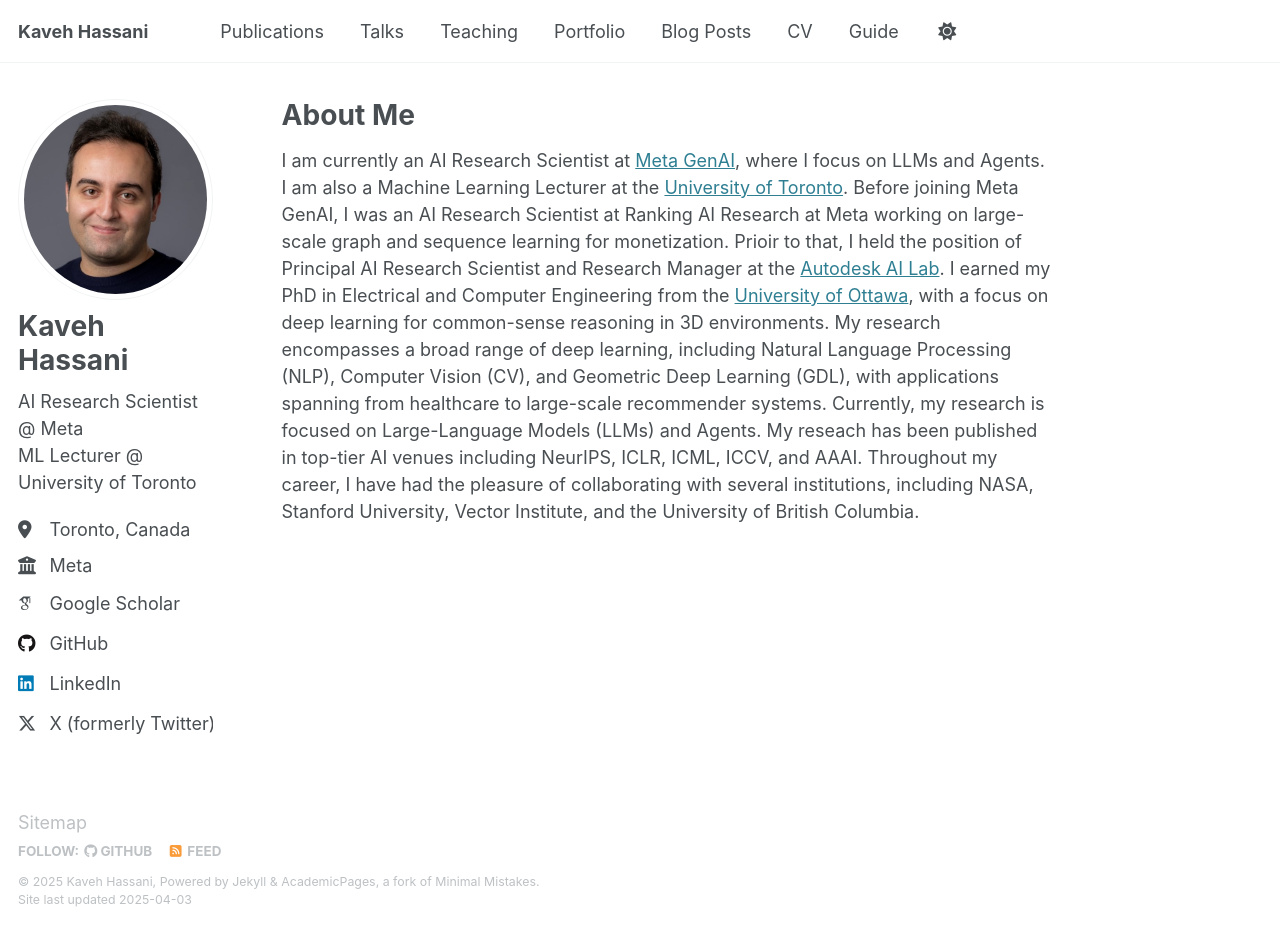
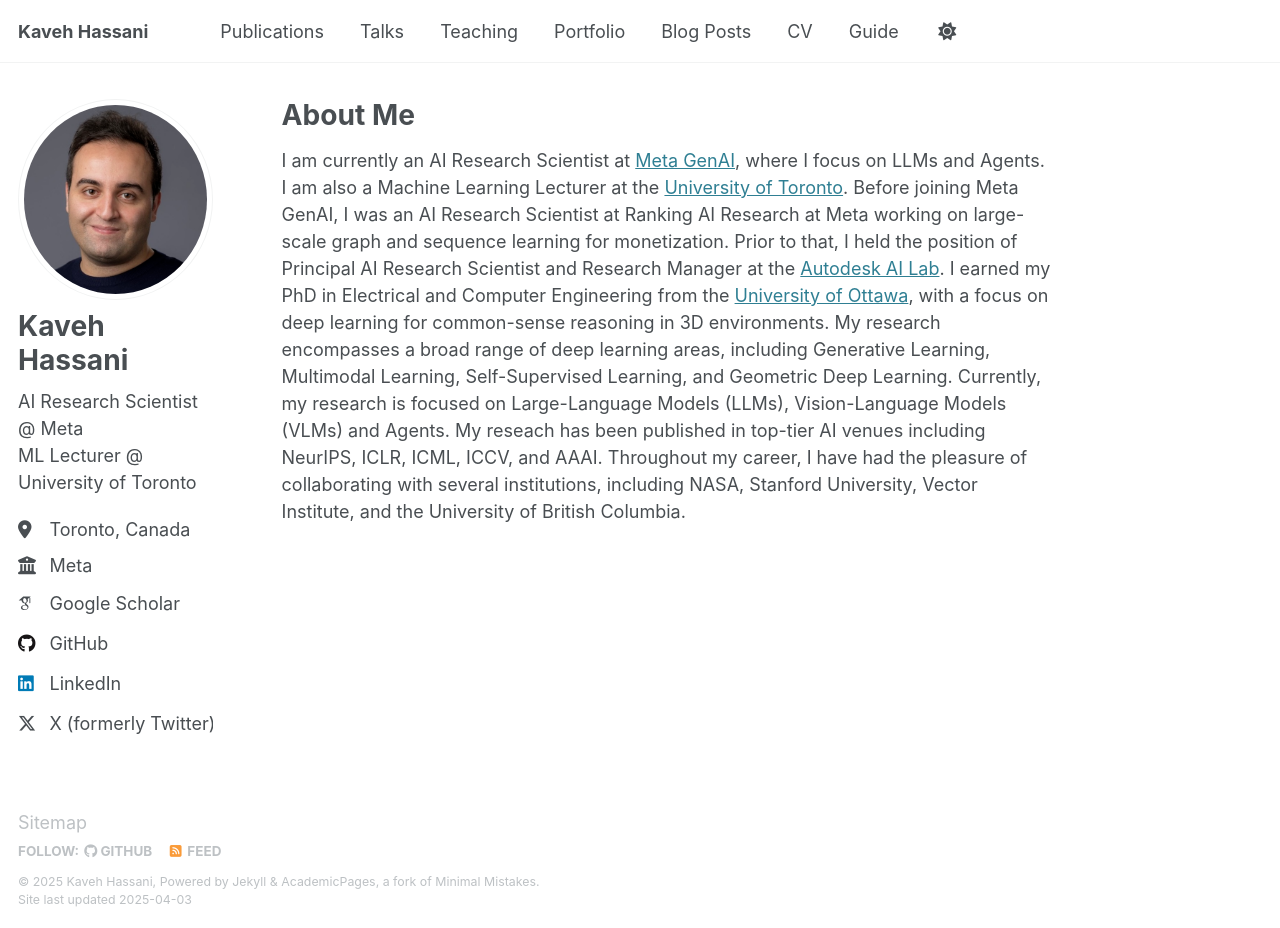
Before and after one commit to kavehhassani/kavehhassani.github.io, a Jekyll site: the page built from _pages/about.md, in a window 1280 px wide and 928 px high. Built offline with Jekyll 4.4.1, drawn with Linux system fonts in a browser that asks for light colours; some web fonts are replaced.

Commit message:
Update about.md

```diff
--- a/_pages/about.md
+++ b/_pages/about.md
@@ -7,4 +7,4 @@ redirect_from:
 ---
 
 <h1>About Me</h1>
-I am currently an AI Research Scientist at <a href="https://ai.meta.com/">Meta GenAI</a>, where I focus on LLMs and Agents. I am also a Machine Learning Lecturer at the <a href="https://www.utoronto.ca/">University of Toronto</a>. Before joining Meta GenAI, I was an AI Research Scientist at Ranking AI Research at Meta working on large-scale graph and sequence learning for monetization. Prioir to that, I held the position of Principal AI Research Scientist and Research Manager at the <a href="https://www.research.autodesk.com/research-areas/science/ai-lab/">Autodesk AI Lab</a>. I earned my PhD in Electrical and Computer Engineering from the <a href="https://www.uottawa.ca/">University of Ottawa</a>, with a focus on deep learning for common-sense reasoning in 3D environments. My research encompasses a broad range of deep learning, including Natural Language Processing (NLP), Computer Vision (CV), and Geometric Deep Learning (GDL), with applications spanning from healthcare to large-scale recommender systems. Currently, my research is focused on Large-Language Models (LLMs) and Agents. My reseach has been published in top-tier AI venues including NeurIPS, ICLR, ICML, ICCV, and AAAI. Throughout my career, I have had the pleasure of collaborating with several institutions, including NASA, Stanford University, Vector Institute, and the University of British Columbia.
+I am currently an AI Research Scientist at <a href="https://ai.meta.com/">Meta GenAI</a>, where I focus on LLMs and Agents. I am also a Machine Learning Lecturer at the <a href="https://www.utoronto.ca/">University of Toronto</a>. Before joining Meta GenAI, I was an AI Research Scientist at Ranking AI Research at Meta working on large-scale graph and sequence learning for monetization. Prior to that, I held the position of Principal AI Research Scientist and Research Manager at the <a href="https://www.research.autodesk.com/research-areas/science/ai-lab/">Autodesk AI Lab</a>. I earned my PhD in Electrical and Computer Engineering from the <a href="https://www.uottawa.ca/">University of Ottawa</a>, with a focus on deep learning for common-sense reasoning in 3D environments. My research encompasses a broad range of deep learning areas, including Generative Learning, Multimodal Learning, Self-Supervised Learning, and Geometric Deep Learning. Currently, my research is focused on Large-Language Models (LLMs), Vision-Language Models (VLMs) and Agents. My reseach has been published in top-tier AI venues including NeurIPS, ICLR, ICML, ICCV, and AAAI. Throughout my career, I have had the pleasure of collaborating with several institutions, including NASA, Stanford University, Vector Institute, and the University of British Columbia.
```
